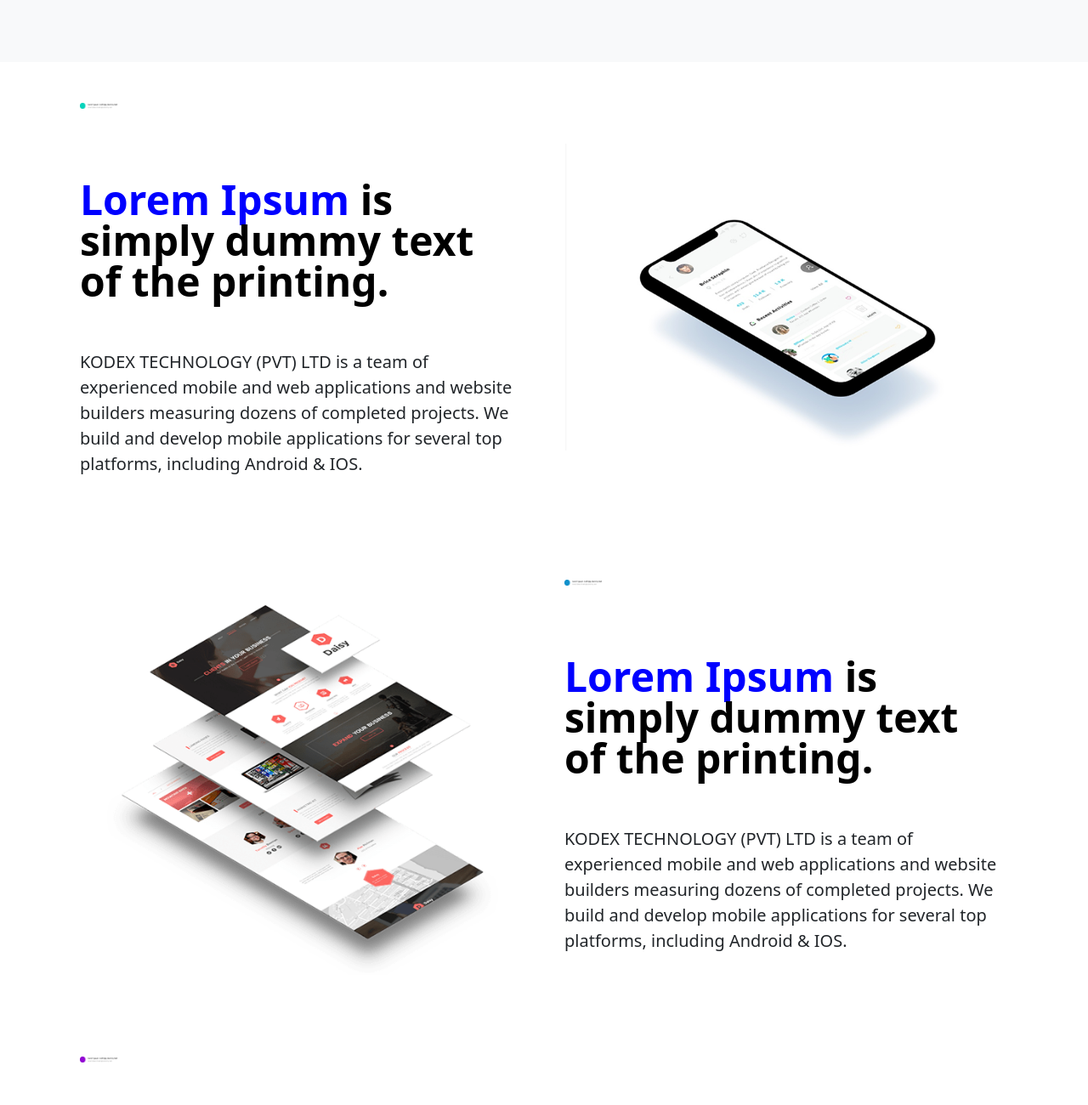
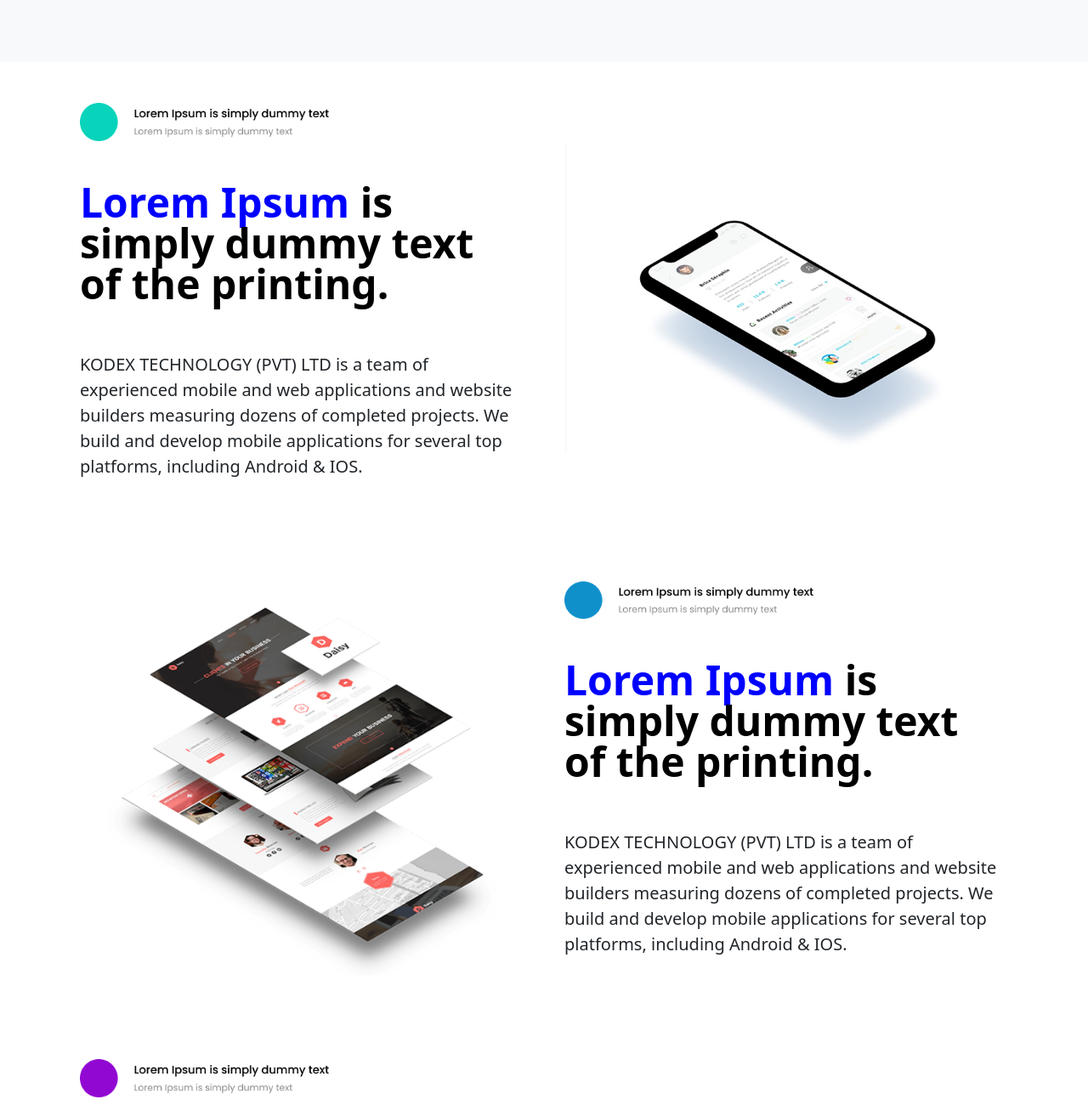
Before and after one commit to bushragul786/agency-web-assignment, a plain HTML site: page index.html in a window 1280 px wide. Shown: the part 1360-2660 px from the top of the page at 85% size. Drawn offline with nearby package versions, Linux system fonts and the light colour scheme.

Commit message:
add changes

```diff
--- a/index.html
+++ b/index.html
@@ -100,7 +100,7 @@
         <div class="col-10 col-sm-8 col-lg-6 "> <img src="images/17. Recent Activities 1.png"
                 class="d-block mx-lg-auto img-fluid  " alt="Bootstrap Themes" width="700" height="500" loading="lazy">
         </div>
-        <div class="col-lg-6"> <img src="images/Group 21.png" class="pic" alt="">
+        <div class="col-lg-6"> <img src="images/Group 21.png" class="image" alt="">
             <h1 class="display-5 fw-bold text-body-emphasis lh-1  py-5"> <span>Lorem Ipsum </span> is simply dummy
                 text of the printing. </h1>
             <p class="lead">KODEX TECHNOLOGY (PVT) LTD is a team of experienced mobile and web applications and
@@ -119,7 +119,7 @@
         <div class="col-10 col-sm-8 col-lg-6 "> <img src="images/website-mockup-png-10 1.png"
                 class="d-block mx-lg-auto img-fluid  " alt="Bootstrap Themes" width="700" height="500" loading="lazy">
         </div>
-        <div class="col-lg-6"> <img src="images/Group 21 (1).png" class="pic" alt="">
+        <div class="col-lg-6"> <img src="images/Group 21 (1).png" class="image" alt="">
             <h1 class="display-5 fw-bold text-body-emphasis lh-1  py-5"><span>Lorem Ipsum </span> is simply
                 dummy text of the printing. </h1>
             <p class="lead">KODEX TECHNOLOGY (PVT) LTD is a team of experienced mobile and web applications
@@ -137,7 +137,7 @@
         <div class="col-10 col-sm-8 col-lg-6 "> <img src="images/d65fd3be5dfd30bcb9ec10b05c46cd8d34cdecd4.png"
                 class="d-block mx-lg-auto img-fluid  " alt="Bootstrap Themes" width="700" height="500" loading="lazy">
         </div>
-        <div class="col-lg-6"> <img src="images/Group 21 (2).png" class="pic" alt="">
+        <div class="col-lg-6"> <img src="images/Group 21 (2).png" class="image" alt="">
             <h1 class="display-5 fw-bold text-body-emphasis lh-1  py-5"><span>Lorem Ipsum </span> is
                 simply dummy text of the printing.</h1>
             <p class="lead">KODEX TECHNOLOGY (PVT) LTD is a team of experienced mobile and web
--- a/style.css
+++ b/style.css
@@ -46,3 +46,7 @@ height:400px ;
 .icon{
     margin-top: 150px ;
 }
+.image{
+    width: 300px;
+
+}
```
